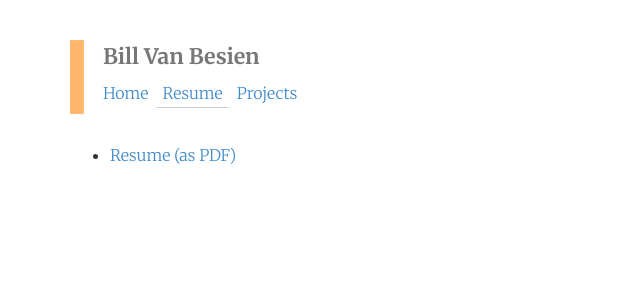
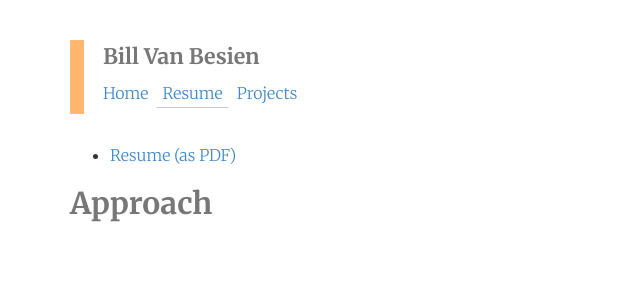
Before and after one commit to billvb/billvb.github.io, a Jekyll site: the page built from resume/index.md, in a window 1280 px wide. Shown: the top 300 px of the page, without its empty margins (0-640 px from the left). Built offline with Jekyll 4.4.1, drawn with Linux system fonts in a browser that asks for light colours; nearby versions of some CDN libraries.

Commit message:
Update index.md

```diff
--- a/resume/index.md
+++ b/resume/index.md
@@ -3,6 +3,6 @@ title: Resume
 layout: base
 ---
 
-<ul>
-    <li><a href="/resume/vanbesien_resume_20150826.pdf" target="_blank">Resume (as PDF)</a></li>
-</ul>
+ - [Resume (as PDF)]("/resume/vanbesien_resume_20150826.pdf")
+
+## Approach
```
